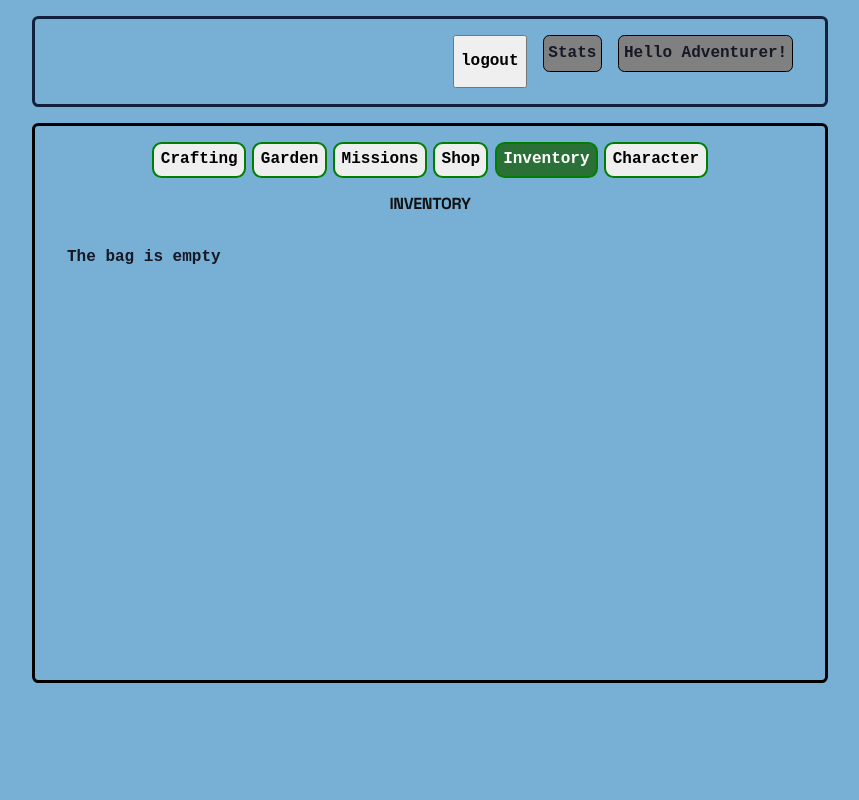
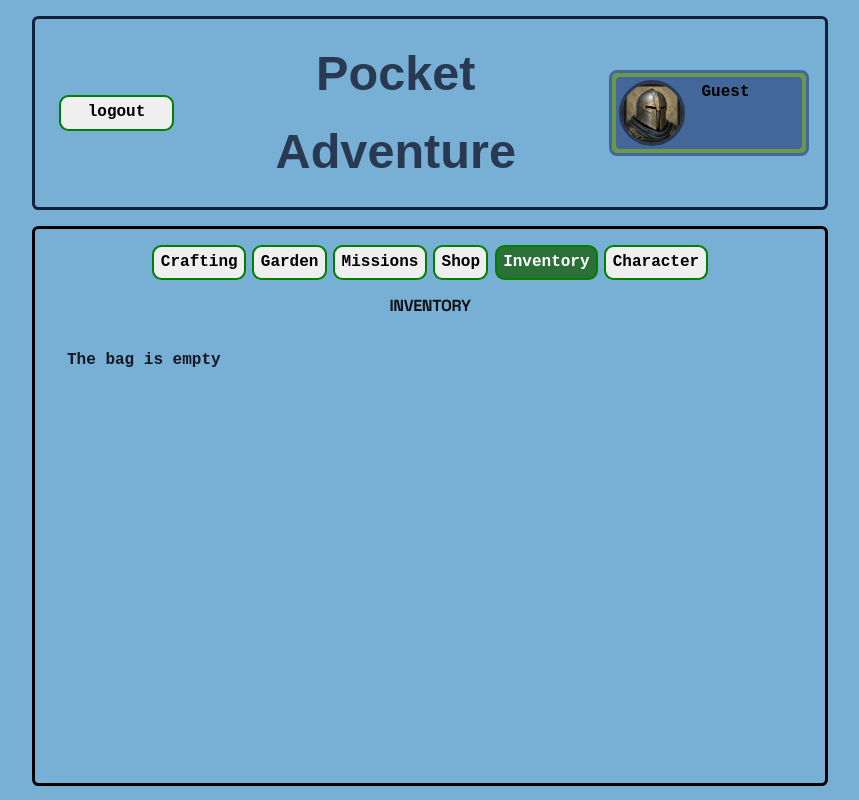
Before and after one commit to gilotin/Pocket-Adventure, a React (Vite) app: page /game in a window 1280 px wide. Both pictures are taken after a click on the button "Guest Login". Shown: the whole page, without its empty margins (210-1069 px from the left). Built offline with nearby package versions, Linux system fonts and the light colour scheme; a web font is replaced by a local one.

Commit message:
refactor(game-layout): separate effects and removed TestItemGenerator

```diff
--- a/src/app/pages/pocketAdventureGame/layout/GameLayout.module.css
+++ b/src/app/pages/pocketAdventureGame/layout/GameLayout.module.css
@@ -19,16 +19,10 @@
     display: flex;
     flex-direction: row-reverse;
     border-radius: 0.4rem;
-    padding: 1rem 2rem;
-    gap: 1rem;
+    padding: 0.5rem 1rem;
     margin-bottom: 1rem;
-
-    p {
-        border: 1px solid black;
-        padding: .3rem;
-        border-radius: .4rem;
-        background-color: grey;
-    }
+    justify-content: space-between;
+    align-items: center;
 
 }
 
@@ -67,3 +61,79 @@
 
     }
 }
+
+
+/* ================
+    Profile
+==================*/
+
+
+.characterBorder {
+    border: var(--border-thick) solid var(--game-medium-blue);
+    padding: var(--space-xs);
+    background-color: var(--game-medium-green);
+    width: 14rem;
+    border-radius: var(--radius-md);
+    transition: ease-in 0.3s;
+
+}
+
+.characterBorder:hover {
+    cursor: pointer;
+    transform: scale(1.02);
+    background-color: var(--game-medium-blue);
+    border-color: var(--game-dark-blue);
+}
+
+
+.innerBorder {
+    display: flex;
+    flex-direction: row-reverse;
+    justify-content: flex-end;
+    border: var(--border-thick) solid var(--game-medium-blue);
+    border-radius: var(--radius-sm);
+    gap: var(--space-md);
+    background-color: var(--game-medium-blue);
+}
+
+
+.userName {}
+
+.iconBorder {
+    border: var(--border-thick) solid var(--game-dark-blue);
+    border-radius: 50%;
+}
+
+.profilePicture {
+    border-radius: 50%;
+    width: 60px;
+    height: 60px;
+}
+
+.logo {
+    padding: var(--space-sm) var(--space-xl);
+    color: var(--game-dark-blue);
+    font-size: calc(var(--font-size-3xl) * 1.35);
+    text-align: center;
+    font-family: var(--font-game-pixel);
+    margin: 0;
+}
+
+
+.logout {
+    cursor: pointer;
+    border: 2px solid green;
+    padding: .2rem .4rem;
+    border-radius: .6rem;
+    margin: var(--space-md) var(--space-sm);
+    width: 8rem;
+
+
+    & :hover {
+        background-color: darkgray;
+        color: white;
+        transform: scale(115%);
+        transition: ease-in-out;
+
+    }
+}
--- a/src/app/pages/pocketAdventureGame/layout/GameLayout.tsx
+++ b/src/app/pages/pocketAdventureGame/layout/GameLayout.tsx
@@ -4,26 +4,27 @@ import { useEffect, useState } from "react";
 import { ConfirmModal } from "../components/game/confirmModal/ConfirmModal";
 import { logout } from "../services/logout";
 import type {
-    // AccountData,
+    AccountData,
     AuthAction,
     AuthErrorType,
     AuthMode,
     AuthUser,
 } from "../types/gameTypes";
-// import { TestItemGenerator } from "../mockedData/TestItemGenerator";
 import { AuthMenu } from "../auth/authMenu/AuthMenu";
 import { Register } from "../auth/register/Register";
 import { Login } from "../auth/login/Login";
 import { loginAsGuest } from "../auth/authService";
-import { AUTH_KEY } from "../constants/gameConstants";
+import { ACCOUNT_KEY, AUTH_KEY } from "../constants/gameConstants";
 import { AuthError } from "../components/layout/authError/AuthError";
-// import { TestItemGenerator } from "../mockedData/TestItemGenerator";
+import profilePicture from "../../../../../public/assets/profile_male_profile.png";
+import { ProfilePanel } from "../components/layout/profilePanel/ProfilePanel";
 
 export function GameLayout() {
     const [authUser, setAuthUser] = useState<AuthUser | null>(null);
     const [authMode, setAuthMode] = useState<AuthMode>("menu");
     const [authError, setAuthError] = useState<AuthErrorType>(null);
-    // const [userData, setUserData] = useState<AccountData>(null);
+    const [accountData, setAccountData] = useState<AccountData>(null);
+    const [gameMapState, setGameMapState] = useState<"profile" | "game">("game");
     const [confirmAction, setConfirmAction] = useState<(() => void) | null>(null);
 
     useEffect(() => {
@@ -42,10 +43,18 @@ export function GameLayout() {
         }
     }, []);
 
+    useEffect(() => {
+        const storedUser = localStorage.getItem(ACCOUNT_KEY);
+
+        if (!storedUser) return setAccountData(null);
+
+        const user = JSON.parse(storedUser);
+        setAccountData(user);
+    }, []);
+
     const handleLogout = () => {
         logout();
-        // setUserData(null);
-        // To compare the characterData id vs auth id and if not the same to crate new characterData
+        setAccountData(null);
         setAuthUser(null);
         setAuthMode("menu");
         localStorage.removeItem(AUTH_KEY);
@@ -59,6 +68,11 @@ export function GameLayout() {
         }
 
         setAuthMode(action);
+    };
+
+    const handleGameMenu = () => {
+        if (gameMapState === "game") return setGameMapState("profile");
+        return setGameMapState("game");
     };
 
     const AuthMenuMap = {
@@ -79,24 +93,38 @@ export function GameLayout() {
         menu: <AuthMenu handleAuthAction={handleAuthAction} />,
     };
 
-    if (authUser !== null) {
-        return (
+    const GameMenuMap = {
+        profile: <ProfilePanel accountData={accountData} handleGameMenu={handleGameMenu} />,
+        game: (
             <>
                 <div className={styles.layoutBackground}>
                     <div className={styles.gameWrapper}>
                         <header className={styles.gameHeader}>
-                            {/* Latter will add proper profile name visualization */}
-                            <p>Hello Adventurer!</p>
-                            <p>Stats</p>
-                            <button onClick={() => setConfirmAction(() => handleLogout)}>
+                            <button onClick={handleGameMenu} className={styles.characterBorder}>
+                                <div className={styles.innerBorder}>
+                                    <p className={styles.userName}>
+                                        {accountData ? accountData.profileName : "Guest"}
+                                    </p>
+                                    <div className={styles.iconBorder}>
+                                        <img
+                                            width={52}
+                                            height={52}
+                                            className={styles.profilePicture}
+                                            src={profilePicture}
+                                            alt="male warrior profile"
+                                        />
+                                    </div>
+                                </div>
+                            </button>
+                            <p className={styles.logo}>Pocket Adventure</p>
+                            <button
+                                className={styles.logout}
+                                onClick={() => setConfirmAction(() => () => handleLogout())}
+                            >
                                 logout
                             </button>
                         </header>
                         <main className={styles.mainGame}>
-                            {/* <div>
-                                <TestItemGenerator />
-                            </div> */}
-
                             <PocketAdventurePage setConfirmAction={setConfirmAction} />
                         </main>
                     </div>
@@ -121,7 +149,11 @@ export function GameLayout() {
 
                 {authError && <AuthError message={authError} setAuthError={setAuthError} />}
             </>
-        );
+        ),
+    };
+
+    if (authUser !== null) {
+        return <>{GameMenuMap[gameMapState]}</>;
     }
 
     return (
```
